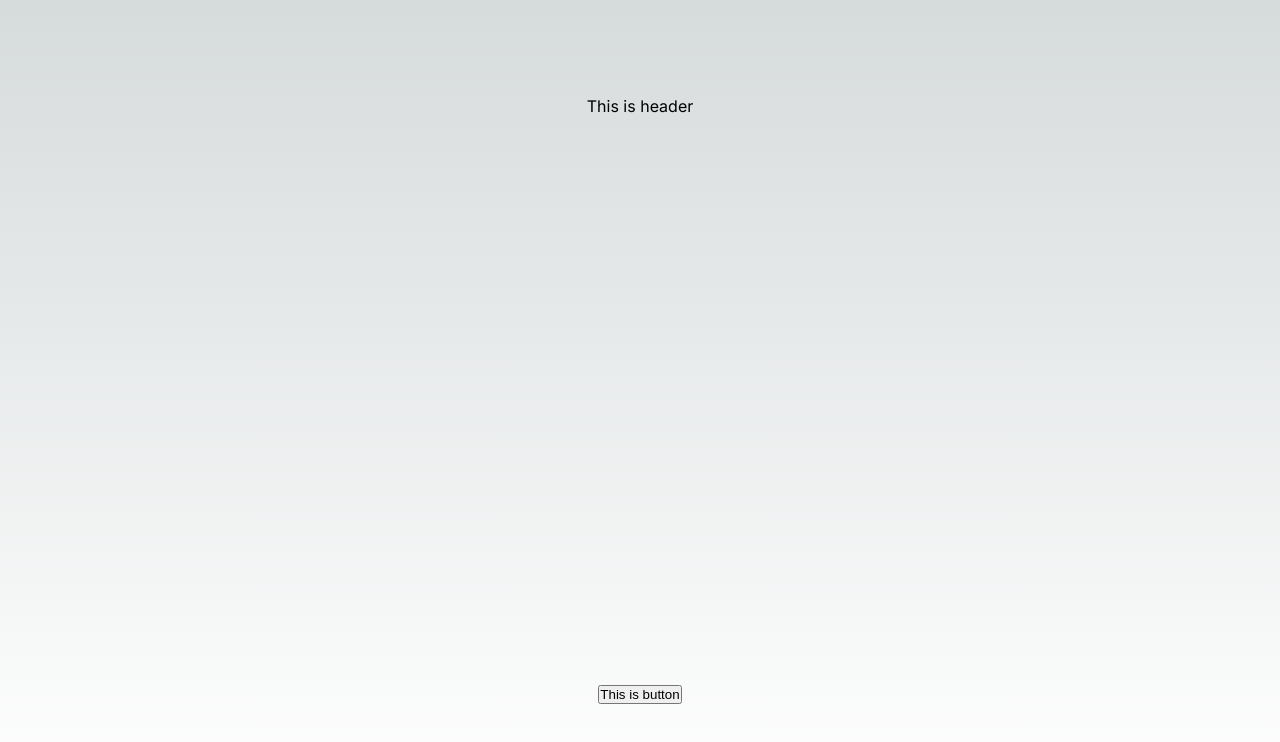
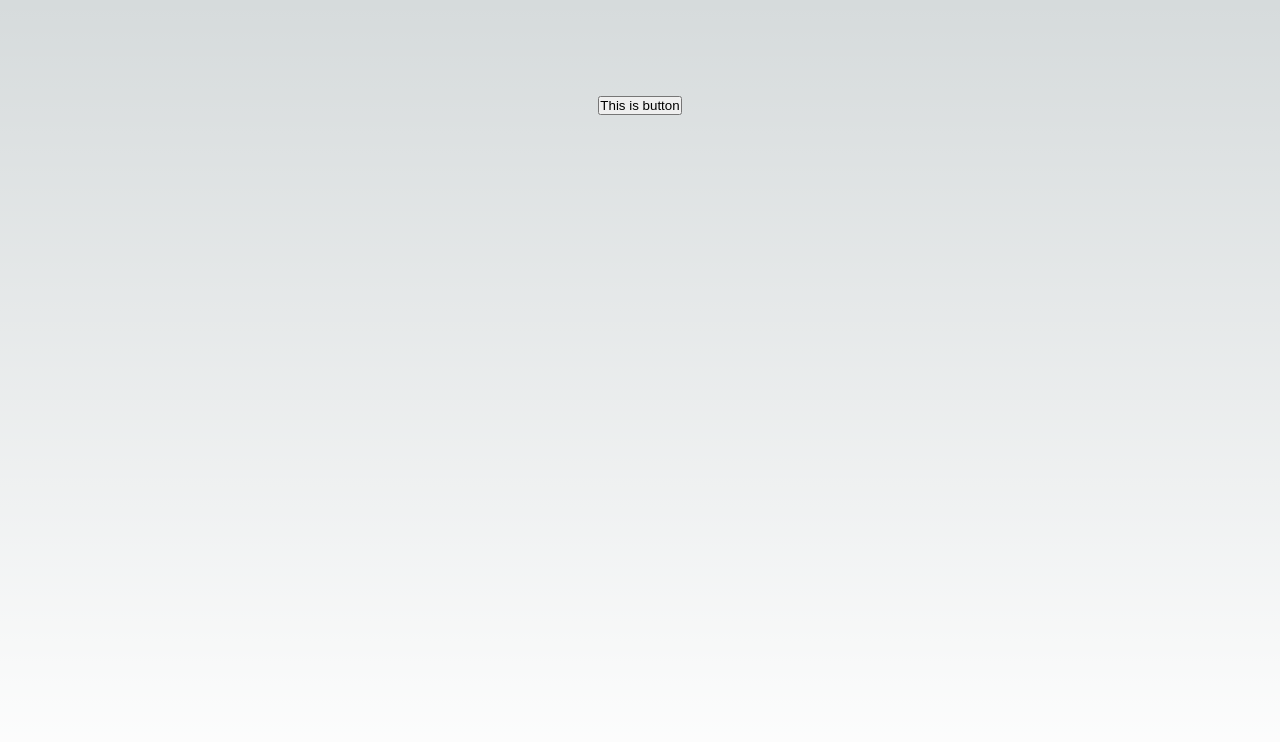
Before and after one commit to alexanderpapashvili/misha_sandro, a Next.js app: page / in a window 1280 px wide. Shown: the top 742 px of the page. Built offline with nearby package versions, Linux system fonts and the light colour scheme.

Commit message:
remove header

```diff
--- a/app/page.tsx
+++ b/app/page.tsx
@@ -1,11 +1,9 @@
 import styles from './page.module.css'
 import Button from './components/button/Button'
-import Header from './components/header/Header'
 
 export default function Home() {
   return (
     <main className={styles.main}>
-      <Header />
      <Button />
     </main>
   )
```
